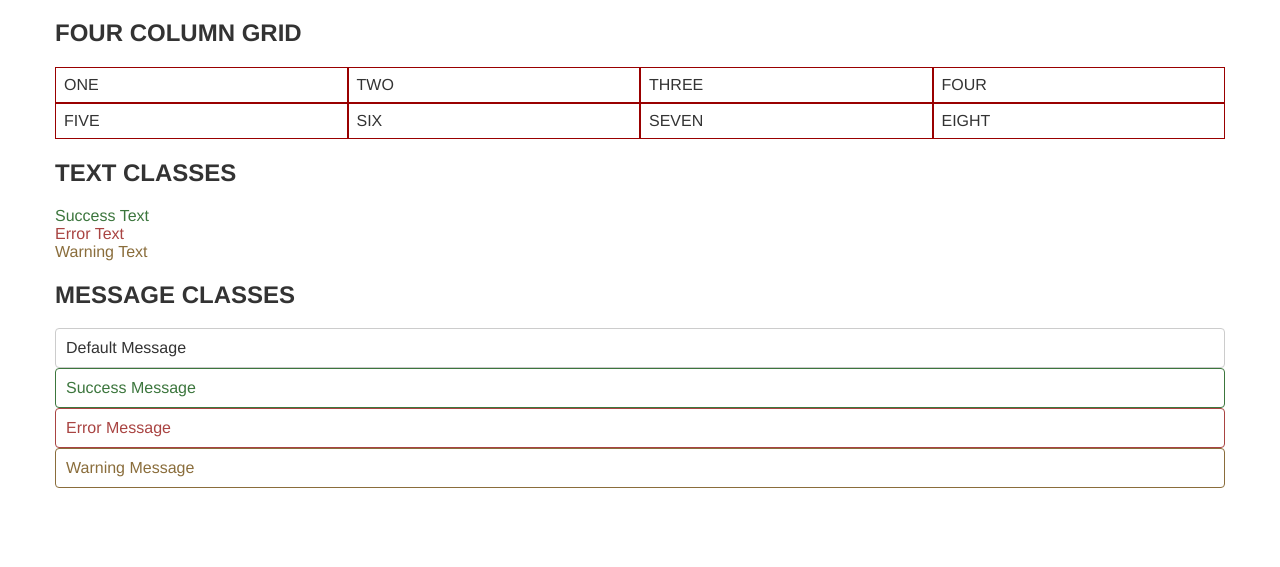
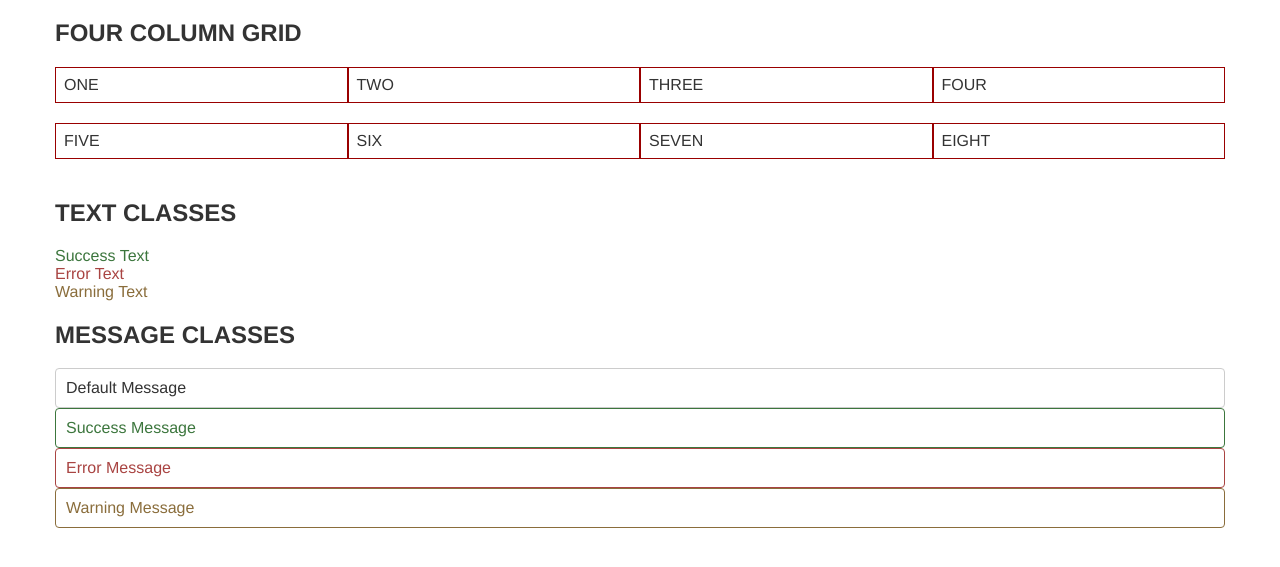
Before and after one commit to Kieran815/mtbc, a plain HTML site: page scss/index.html in a window 1280 px wide. Shown: the part 61-628 px from the top of the page. Drawn offline with Linux system fonts and the light colour scheme.

Commit message:
made a few note changes

```diff
--- a/scss/main.scss
+++ b/scss/main.scss
@@ -5,6 +5,7 @@
     content: "";
     display: table;
     clear: both;
+    padding: 10px;
   }
 }
 
@@ -12,6 +13,7 @@
 
 $primary-font-stack: "Helvetica Neue",Helvetica,Arial,sans-serif;
 $primary-color: #333;
+
 $success-color: #3c763d;
 $warning-color: #8a6d3b;
 $error-color: #a94442;
@@ -52,10 +54,6 @@ body {
   background: #fff;
 }
 
-// Exercise 4: Add Response Classes
-// Add the following classes to main.scss update the style declarations so that redundant values are called as variables.
-
-
 .text-success {
   color: $success-color;
 }
```
Also changed, not shown: scss/main.css, 1 other file.
